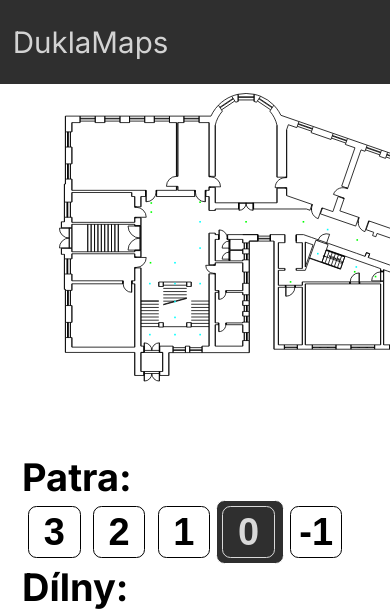
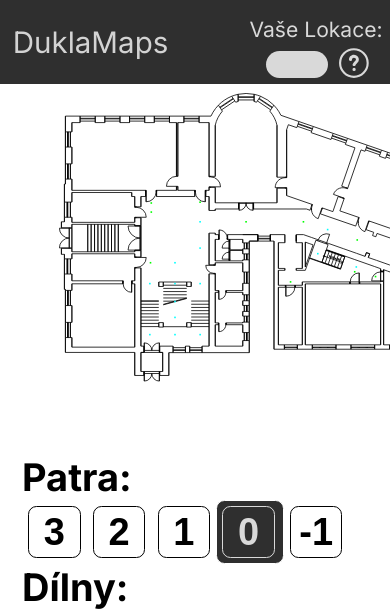
Before and after one commit to DuklaLabs/DuklaMaps, a Flask app: page / in a window 390 px wide. Shown: the top 609 px of the page. Run offline with Flask 3, Linux system fonts and the light colour scheme; data that the repository does not hold is empty.

Commit message:
default location

```diff
--- a/static/styles.css
+++ b/static/styles.css
@@ -25,6 +25,27 @@ body {
     display: flex;
     align-items: center;
     justify-content: space-between;
+    position: relative;
+    z-index: 3;
+}
+.locationForm {
+    display: none;
+    flex-direction: column;
+    color: #d9d9d9;
+    width: 40vw;
+    font-size: 2.5vh;
+}
+.roomInput {
+    margin: 1vh;
+    border-radius: 3vh;
+    width: 15vw;
+    font-weight: 700;
+    font-size: x-large;
+    text-align: center;
+    background-color: #d9d9d9;
+    font-family: Inter, sans-serif;
+    border: none;
+    height: 3vh;
 }
 .close-button {
     display: none;
@@ -815,6 +836,10 @@ body {
 
 /*mobile-small*/
 @media (max-width: 759px) {
+    .locationForm {
+        display: flex;
+        align-items: center;
+    }
     .downbar {
         position: absolute;
         width: 100vw;
@@ -981,7 +1006,7 @@ body {
     }
     .coming-soon {
         width: 40vw;
-        left: 30w;
+        left: 30vw;
         font-size: 4vh;
         overflow: hidden;
     }
--- a/templates/index.html
+++ b/templates/index.html
@@ -2,6 +2,7 @@
 <html>
 <head>
     <meta name="viewport" content="width=device-width, initial-scale=1.0">
+    <meta name="theme-color" content="#2f2f2f">
 
     <link rel="stylesheet" type="text/css" href="{{ url_for('static', filename='styles.css') }}">
     <!--pro live server-->
@@ -28,6 +29,24 @@
         <div class = "info">
             <h2 style="margin-right: 1.5vw;" id="time" class="datetime"></h2>
             <h2 style="margin-right: 1.5vw;" id="date" class="datetime"></h2>
+        </div>
+        <div class="locationForm" >
+            <div style="height: 5vh; display: flex; align-items: flex-end;">Vaše Lokace:</div>
+            <div style="display: flex; flex-direction: row;">
+                <form id="locForm" style="height: 5vh;">
+                    <input type="text" class="roomInput" id="roomInput">
+                    <button type="submit" style="display: none;">Submit</button>
+                </form>
+                <img src="../static/assets/help-icon.svg" style="height: 4vh; padding: 0.5vh; padding-left: 0;" onclick="comingSoon()">
+            </div>
+            <script>
+                // Function to handle form submission
+                document.getElementById('locForm').addEventListener('submit', function(event) {
+                    event.preventDefault(); // Prevent the form from submitting the traditional way
+                    startLocation = document.getElementById('roomInput').value; // Change the variable
+                    console.log('Variable changed to:', startLocation); // Log the new value
+                });
+            </script>
         </div>
     </nav>
 
```
Also changed, not shown: static/assets/help-icon.svg (added).
